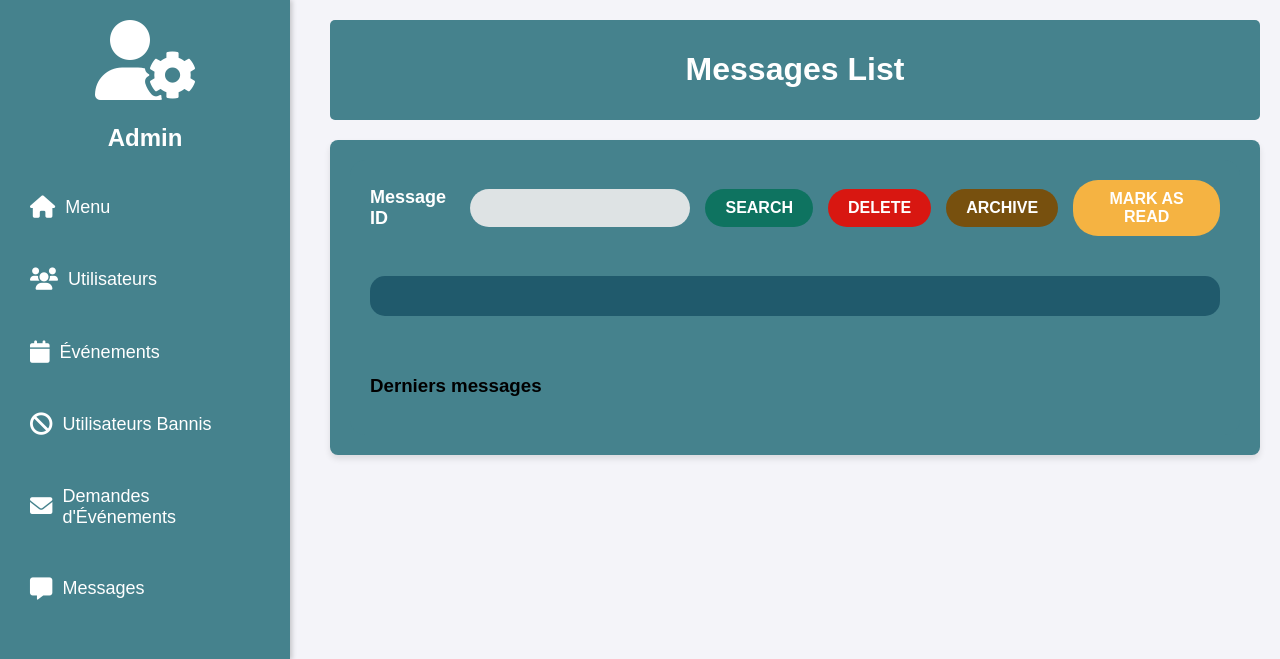
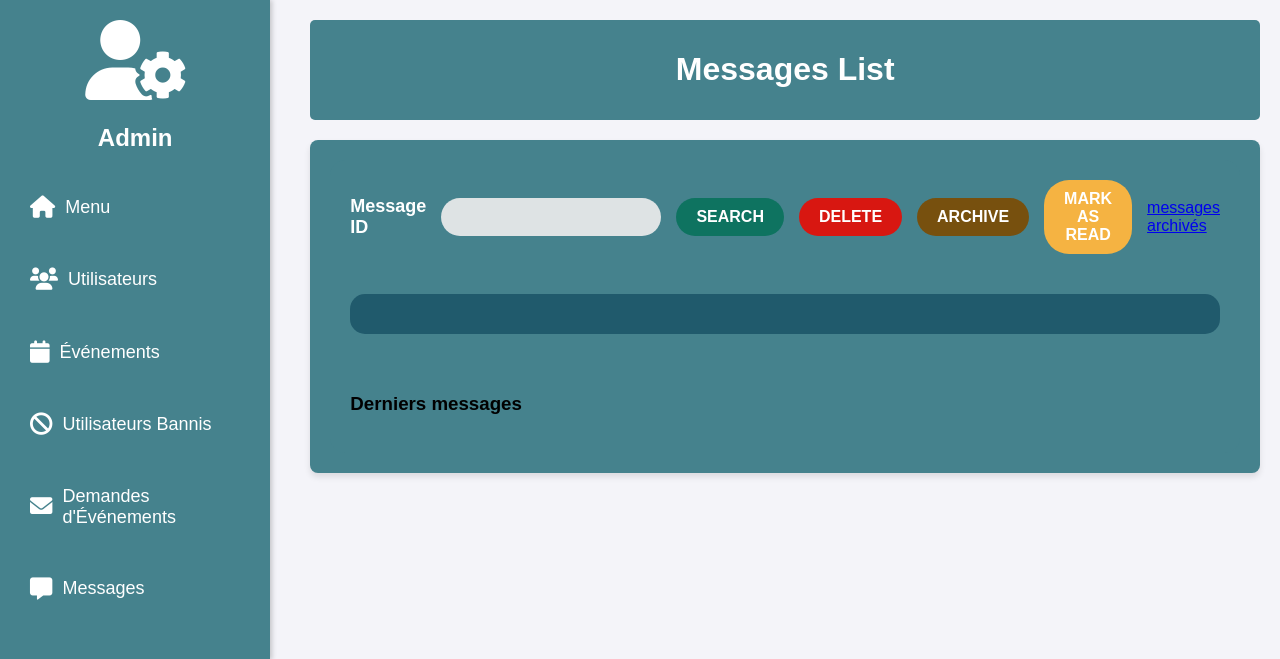
Before and after one commit to sirine-db/Gestion-des-evenements-, a PHP site: page /message.php in a window 1280 px wide. Shown: the top 659 px of the page. Run offline with PHP 8.4, Linux system fonts and the light colour scheme; data that the repository does not hold is empty.

Commit message:
Update message.php

```diff
--- a/message.php
+++ b/message.php
@@ -125,7 +125,10 @@ $conn->close();
                         <button type="submit" name="action" value="search" id="search">SEARCH</button>
                         <button type="submit" name="action" value="delete" id="delete">DELETE</button>
                         <button type="submit" name="action" value="archive" id="archive">ARCHIVE</button>
+
                         <button type="submit" name="action" value="mark_as_read" id="mark-as-read">MARK AS READ</button>
+                        <a href="archived_messages.php" id="view-archived">messages archivés</a>
+
                     </div>
                 </form>
 
```
